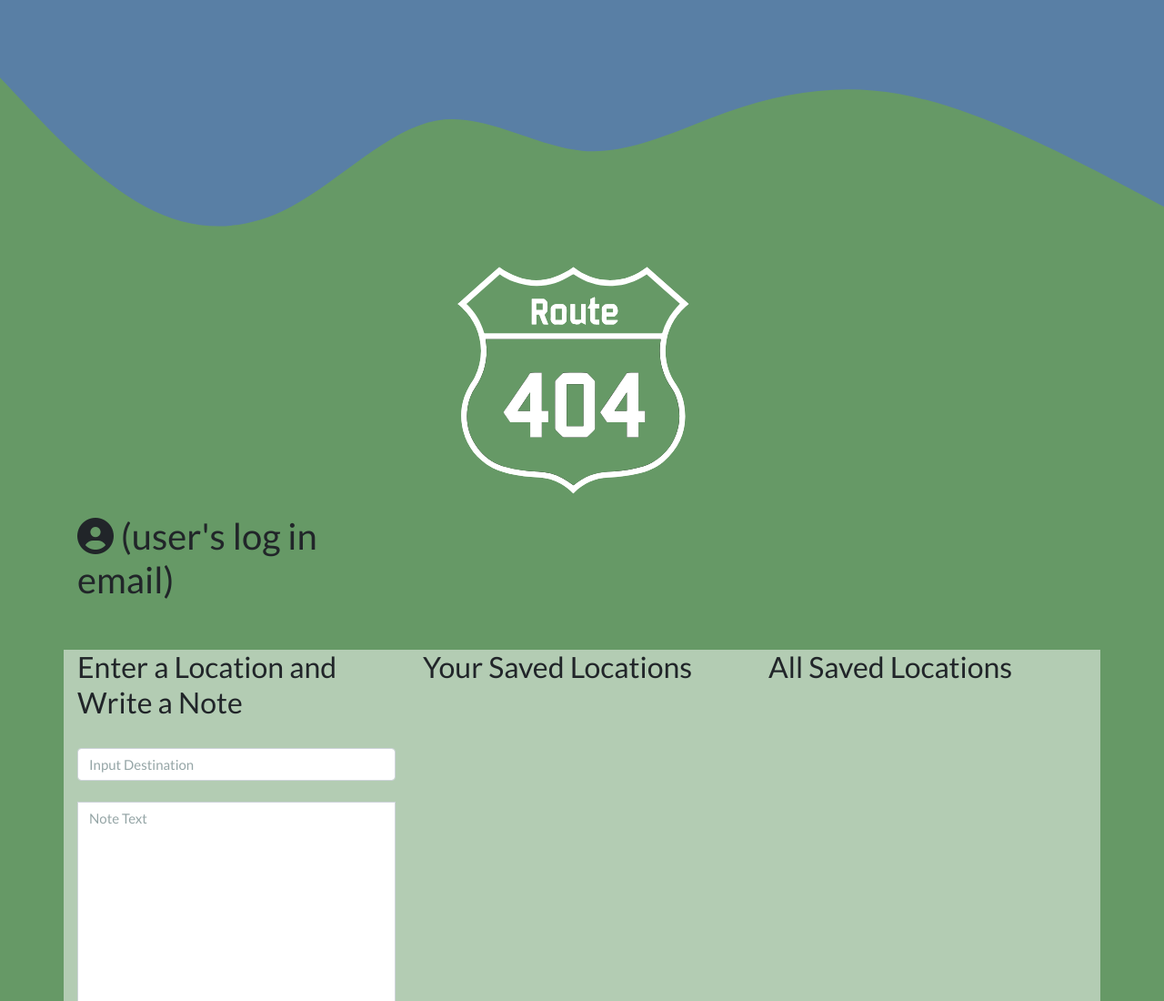
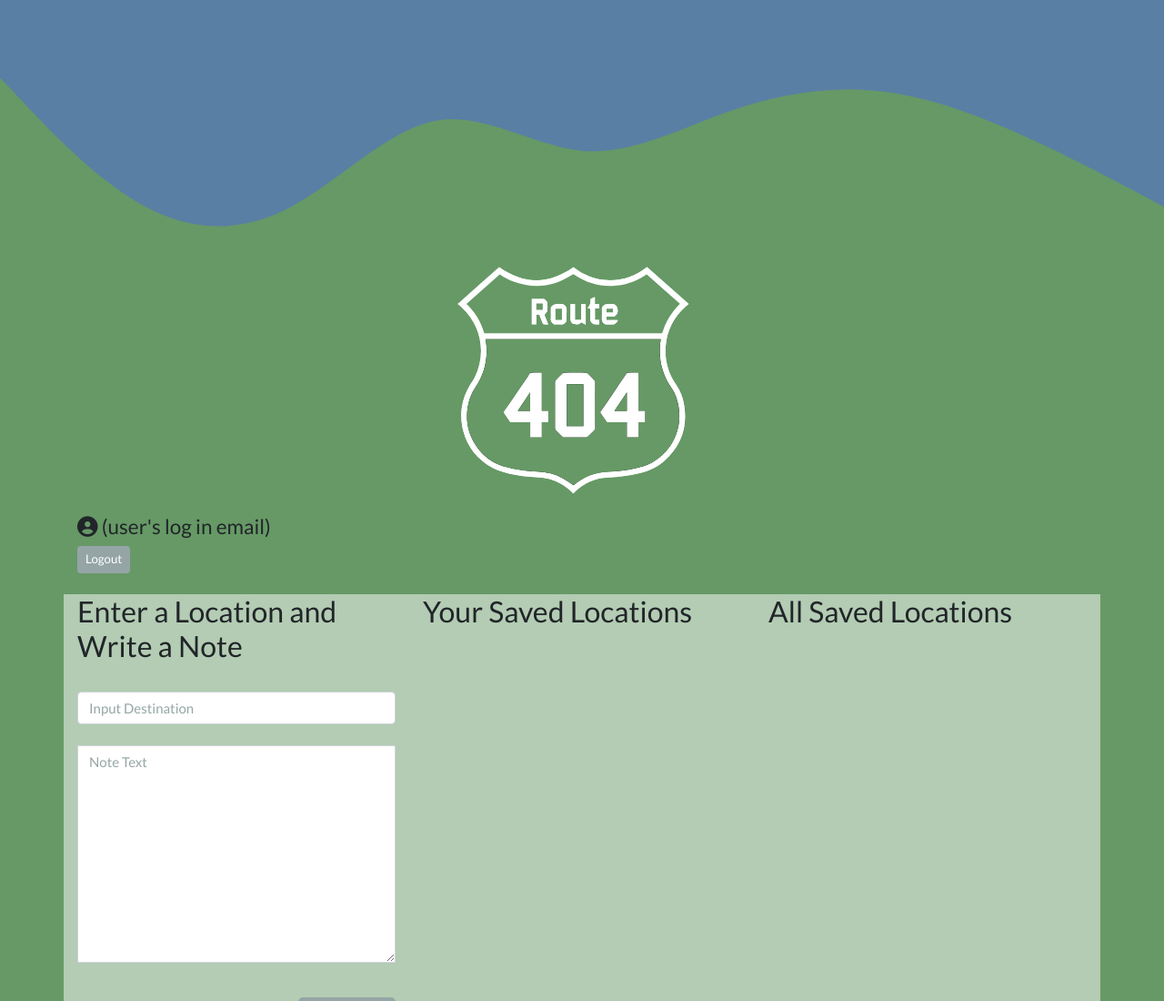
Before and after one commit to kddayhoff/Route-404, a website: page public/userdest.html in a window 1280 px wide. Shown: the top 1100 px of the page at 91% size. Drawn offline with nearby package versions, Linux system fonts and the light colour scheme; some packages are replaced by stand-ins of ours; no server answers.

Commit message:
added logout button and cleaned up code

```diff
--- a/public/userdest.html
+++ b/public/userdest.html
@@ -32,7 +32,10 @@
       <div class="container">
         <div class="row align-items-left">
           <div class="col-4 justify-content-center align-items-center">
-            <h2><i class="fas fa-user-circle"></i>&nbsp;<span class="member-email">(user's log in email)</span></h2>
+            <h4><i class="fas fa-user-circle"></i>&nbsp;<span class="member-email">(user's log in email)</span></h4>
+            <a class="btn btn-secondary submit btn-sm"
+              type="submit"
+              href="/logout">Logout</a>
             <br>
             <br>
           </div>
--- a/server.js
+++ b/server.js
@@ -24,7 +24,6 @@ app.use(passport.session());
 // Requiring our routes
 require("./routes/api-routes.js")(app, passport);
 require("./routes/html-routes.js")(app);
-
 require("./config/passport.js")(passport, db.user);
 
 // Syncing our sequelize models and then starting our Express app
```
Also changed, not shown: config/passport.js (+5 -7 lines), models/user.js (+0 -12 lines).
